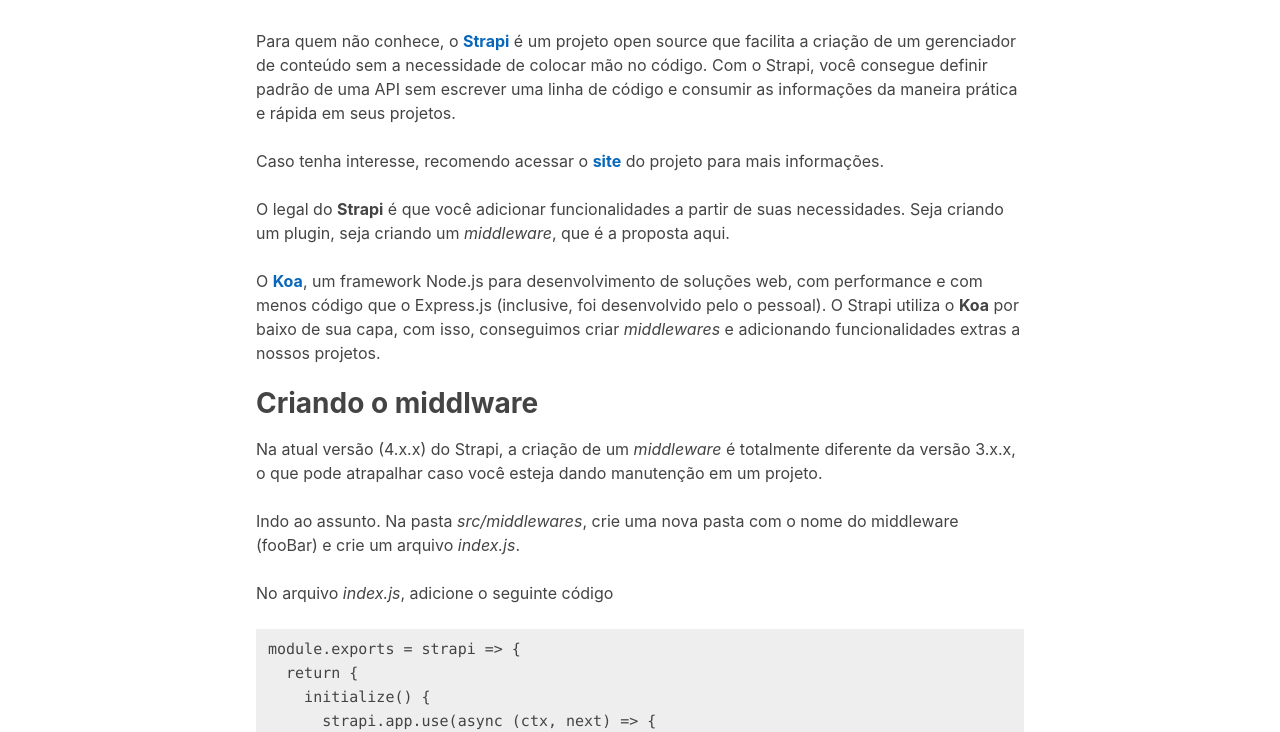
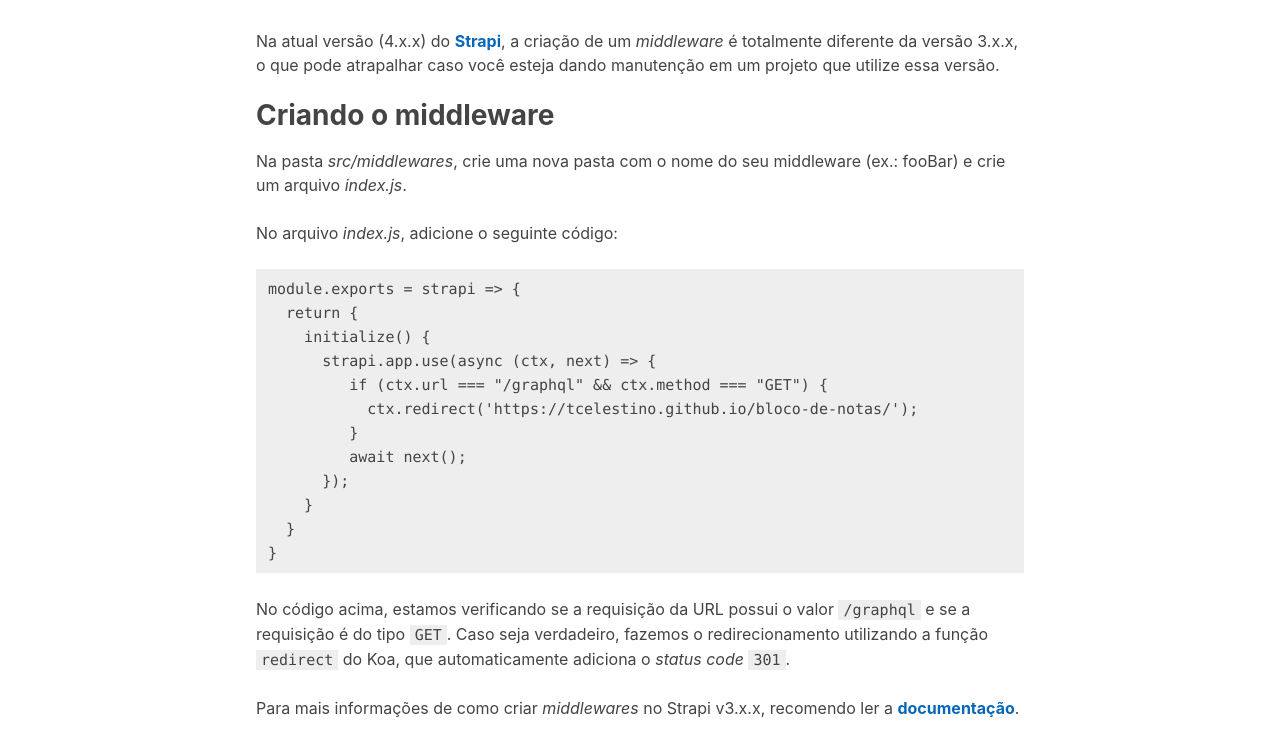
Before and after one commit to tcelestino/bloco-de-notas, an Eleventy site: page posts/2022/criando-middleware-strapi-v3.md in a window 1280 px wide. Shown: the part 240-972 px from the top of the page. Built offline with nearby package versions, Linux system fonts and the light colour scheme; Eleventy itself is replaced by a stand-in of ours; code samples lack their colours; files that its build step writes are made by us from their sources.

Commit message:
doc: update text

````diff
--- a/posts/2022/criando-middleware-strapi-v3.md
+++ b/posts/2022/criando-middleware-strapi-v3.md
@@ -4,21 +4,13 @@
 date: 2022-02-24
 ---
 
-Para quem não conhece, o [Strapi](https://strapi.io/) é um projeto open source que facilita a criação de um gerenciador de conteúdo sem a necessidade de colocar mão no código. Com o Strapi, você consegue definir padrão de uma API sem escrever uma linha de código e consumir as informações da maneira prática e rápida em seus projetos.
+Na atual versão (4.x.x) do [Strapi](https://strapi.io/), a criação de um *middleware* é totalmente diferente da versão 3.x.x, o que pode atrapalhar caso você esteja dando manutenção em um projeto que utilize essa versão.
 
-Caso tenha interesse, recomendo acessar o [site](https://strapi.io/) do projeto para mais informações.
+## Criando o middleware
 
-O legal do  **Strapi** é que você adicionar funcionalidades a partir de suas necessidades. Seja criando um plugin, seja criando um _middleware_, que é a proposta aqui.
+Na pasta *src/middlewares*, crie uma nova pasta com o nome do seu middleware (ex.: fooBar) e crie um arquivo *index.js*.
 
-O [Koa](http://koajs.com/#introduction), um framework Node.js para desenvolvimento de soluções web, com performance e com menos código que o Express.js (inclusive, foi desenvolvido pelo o pessoal). O Strapi utiliza o **Koa** por baixo de sua capa, com isso, conseguimos criar _middlewares_ e adicionando funcionalidades extras a nossos projetos.
-
-## Criando o middlware
-
-Na atual versão (4.x.x) do Strapi, a criação de um _middleware_ é totalmente diferente da versão 3.x.x, o que pode atrapalhar caso você esteja dando manutenção em um projeto.
-
-Indo ao assunto. Na pasta _src/middlewares_, crie uma nova pasta com o nome do middleware (fooBar) e crie um arquivo _index.js_.
-
-No arquivo _index.js_, adicione o seguinte código
+No arquivo *index.js*, adicione o seguinte código:
 
 ```js
 module.exports = strapi => {
@@ -34,4 +26,7 @@
   }
 }
 ```
-No código acima, estamos verificando se a requisição da URL é  "/graphql" e se essa requisição é do tipo `GET`. Caso seja verdadeiro, fazemos o redirecionamento utilizando a função `redirect` do Koa para uma outra url, com o status code `301`.
+
+No código acima, estamos verificando se a requisição da URL possui o valor  `/graphql` e se a requisição é do tipo `GET`. Caso seja verdadeiro, fazemos o redirecionamento utilizando a função `redirect` do Koa, que automaticamente adiciona o *status code* `301`.
+
+Para mais informações de como criar *middlewares* no Strapi v3.x.x, recomendo ler a [documentação](https://docs-v3.strapi.io/developer-docs/latest/setup-deployment-guides/configurations.html#middlewares).
````
